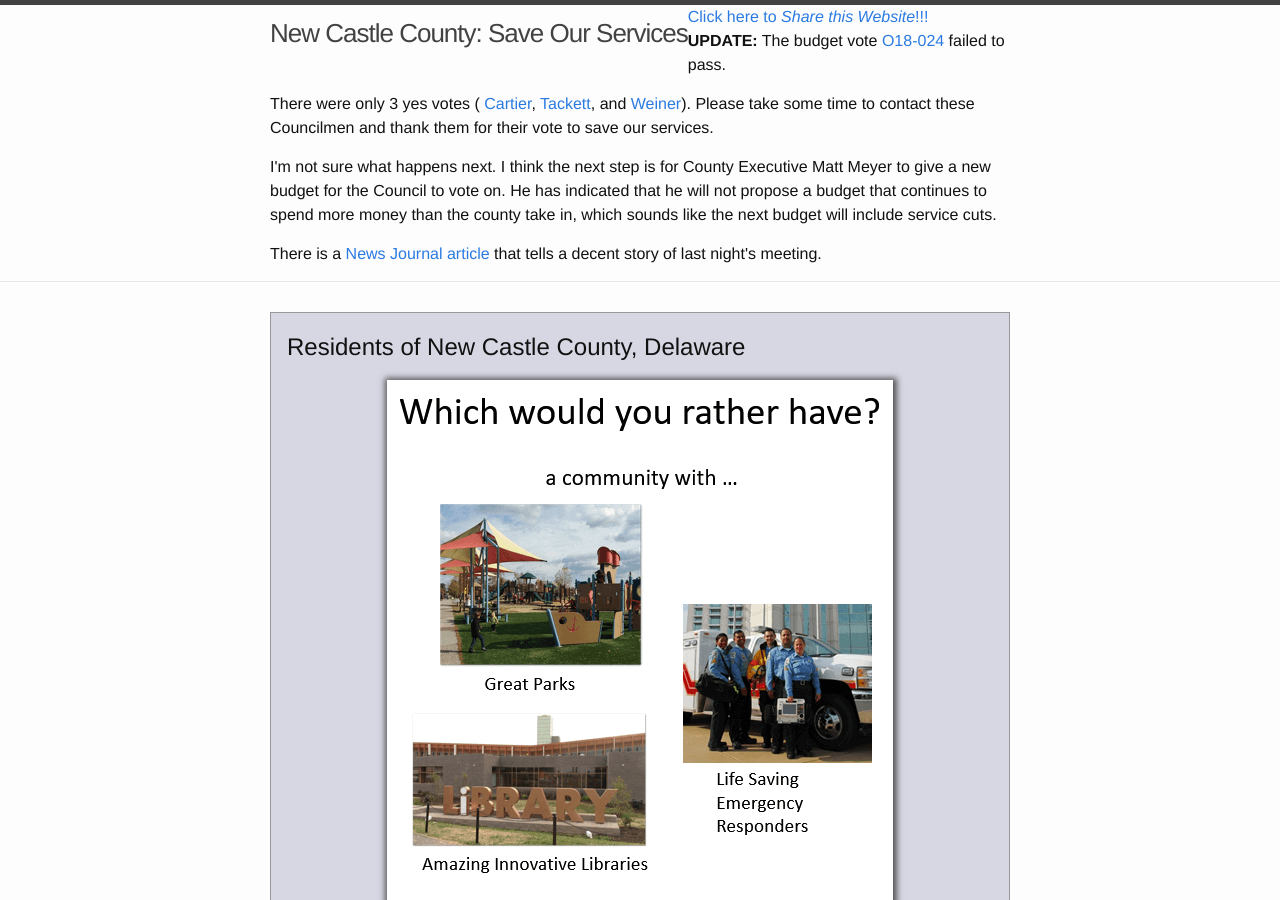
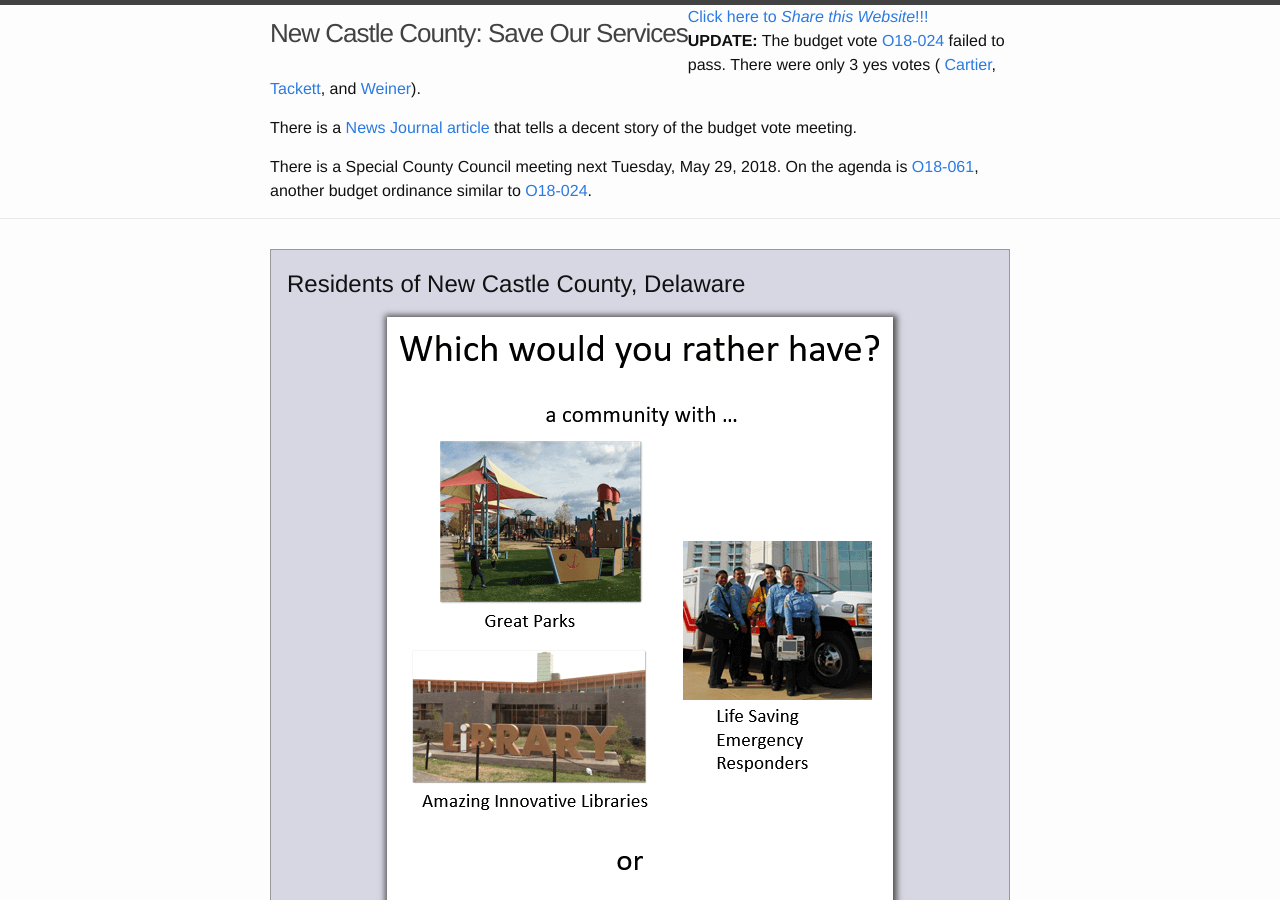
Before and after one commit to wstabosz/nccsos, a Jekyll site: the page built from index.markdown, in a window 1280 px wide and 900 px high. Built offline with Jekyll 4.4.1, drawn with Linux system fonts in a browser that asks for light colours.

Commit message:
Updated Header

```diff
--- a/_includes/header.html
+++ b/_includes/header.html
@@ -8,29 +8,27 @@
       <a href="/help-save-our-services/">Click here to <em>Share this Website</em>!!!</a>
     </div>
 
-    <div class="update">
+    <div class="section-update">
+
       <p>
       <b>UPDATE:</b> The budget vote <a href="https://www.nccde.org/DocumentCenter/View/24978/18-024">O18-024</a> failed to pass.
+        There were only 3 yes votes (
+        <a href="http://www.nccde.org/505/John-Cartier-District-8">Cartier</a>,
+        <a href="http://www.nccde.org/530/David-Tackett-District-11">Tackett</a>, and
+        <a href="http://www.nccde.org/436/Robert-Weiner-District-2">Weiner</a>).
       </p>
 
       <p>
-      There were only 3 yes votes (
-      <a href="http://www.nccde.org/505/John-Cartier-District-8">Cartier</a>,
-      <a href="http://www.nccde.org/530/David-Tackett-District-11">Tackett</a>, and
-      <a href="http://www.nccde.org/436/Robert-Weiner-District-2">Weiner</a>).
-      Please take some time to contact these Councilmen and thank them for their vote to save our services.<br/>
+        There is a <a href="https://www.delawareonline.com/story/news/2018/05/22/county-council-votes-down-proposed-tax-increase/634632002/">News Journal article</a>
+        that tells a decent story of the budget vote meeting.
       </p>
 
       <p>
-      I'm not sure what happens next. I think the next step is for County Executive Matt Meyer to give a new budget for the
-      Council to vote on. He has indicated that he will not propose a budget that continues to spend more money than the
-      county take in, which sounds like the next budget will include service cuts.
+        There is a Special County Council meeting next Tuesday, May 29, 2018. On the agenda is
+        <a href="https://www.nccde.org/DocumentCenter/View/25788/18-061">O18-061</a>, another budget ordinance similar to
+        <a href="https://www.nccde.org/DocumentCenter/View/24978/18-024">O18-024</a>.
       </p>
 
-      <p>
-      There is a <a href="https://www.delawareonline.com/story/news/2018/05/22/county-council-votes-down-proposed-tax-increase/634632002/">News Journal article</a>
-      that tells a decent story of last night's meeting.
-      </p>
 
     </div>
 
```
